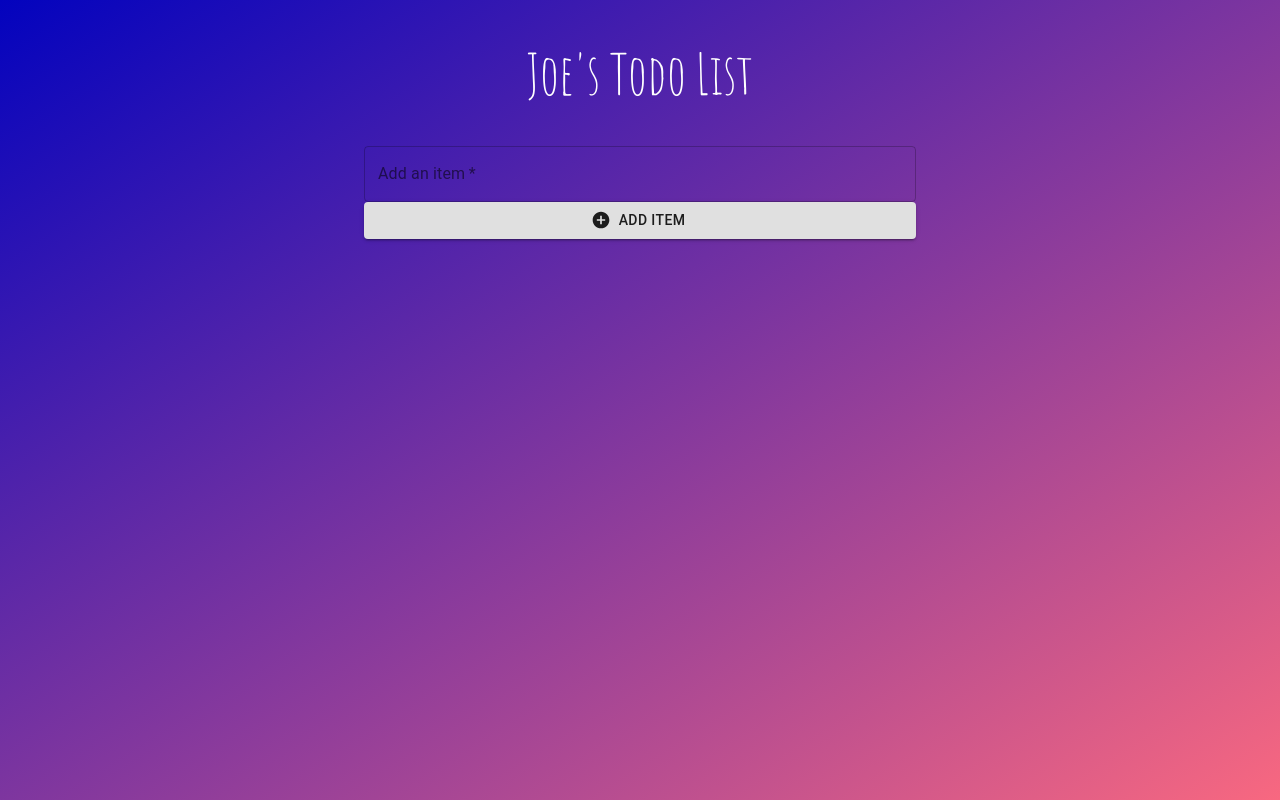
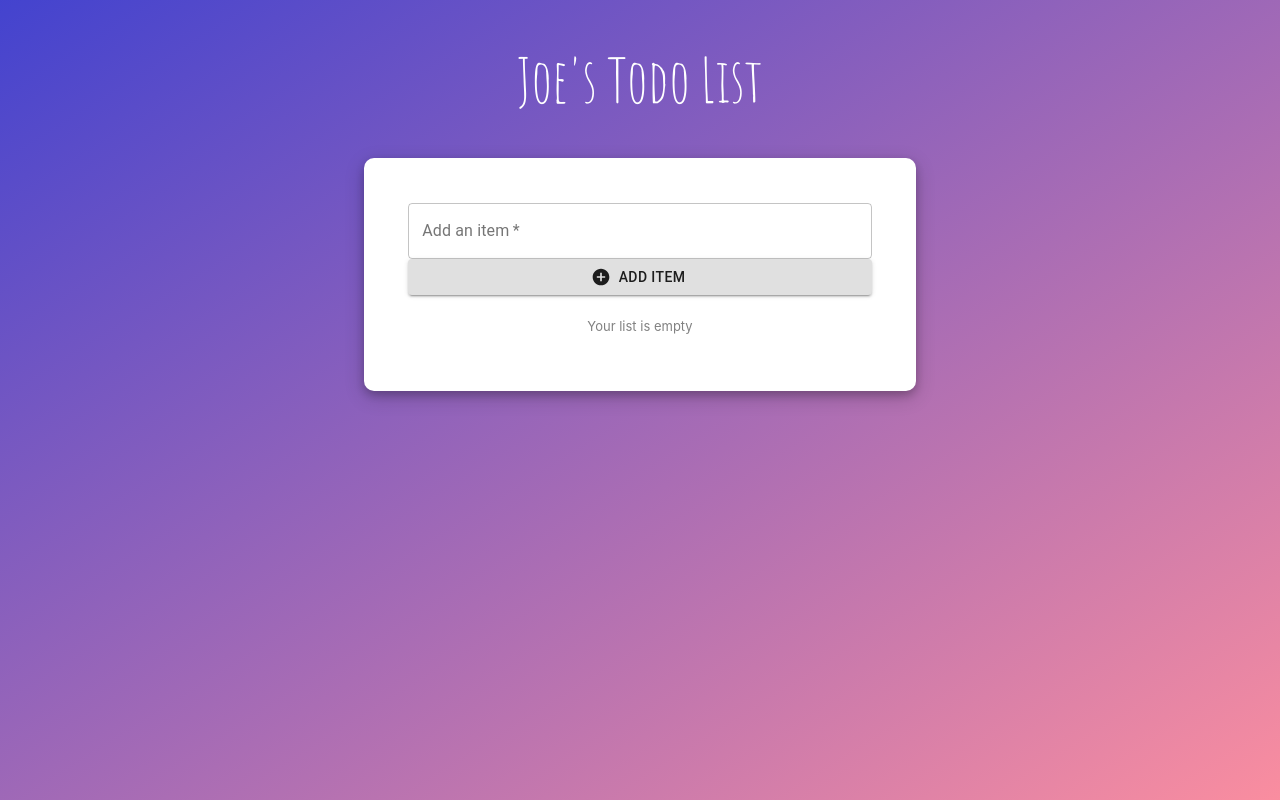
Before and after one commit to jseidel00/todolistapp, a React (Create React App) app: page / in a window 1280 px wide. Built offline with nearby package versions, Linux system fonts and the light colour scheme.

Commit message:
finished css

```diff
--- a/public/index.html
+++ b/public/index.html
@@ -30,7 +30,7 @@
       href="https://fonts.googleapis.com/css2?family=Amatic+SC:wght@400;700&family=Ubuntu:ital,wght@0,300;0,400;0,500;0,700;1,300;1,400;1,500;1,700&display=swap"
       rel="stylesheet"
     />
-    <title>React App</title>
+    <title>Joe's Todo App</title>
   </head>
   <body>
     <noscript>You need to enable JavaScript to run this app.</noscript>
--- a/src/App.css
+++ b/src/App.css
@@ -1,24 +1,33 @@
 .app {
   background-image: linear-gradient(
     to bottom right,
-    rgb(3, 3, 190),
-    rgb(248, 104, 128)
+    rgba(3, 3, 190, 0.747),
+    rgba(248, 104, 128, 0.753)
   );
+
   min-height: 100vh;
   display: flex;
 }
 
 .title {
   color: white;
-  font-size: 350%;
+  font-size: 380%;
   font-weight: 500;
   text-align: center;
 }
 
-.list {
-  color: white;
+.box {
+  background-color: rgb(255, 255, 255);
+  padding: 8%;
+  border-radius: 10px;
+  box-shadow: 0 4px 8px 0 rgba(0, 0, 0, 0.2), 0 6px 20px 0 rgba(0, 0, 0, 0.19);
 }
 
-.textfield {
-  color: white !important;
+.empty_message {
+  font-size: small;
+  color: rgb(129, 129, 129);
+  padding-top: 10px;
+  text-align: center;
+  font-family: -apple-system, BlinkMacSystemFont, "Segoe UI", Roboto, Oxygen,
+    Ubuntu, Cantarell, "Open Sans", "Helvetica Neue", sans-serif;
 }
--- a/src/components/Item.js
+++ b/src/components/Item.js
@@ -52,13 +52,14 @@ function Item({ items, checkItem, removeItem, updateItem }) {
     );
   }
 
-  return (
+  return items.length ? (
     <List>
       {items.map((item, index) => (
         <ListItem
           key={index}
           onClick={() => checkItem(item.id)}
           role={undefined}
+          divider={true}
         >
           <ListItemIcon>
             <Checkbox
@@ -80,6 +81,8 @@ function Item({ items, checkItem, removeItem, updateItem }) {
         </ListItem>
       ))}
     </List>
+  ) : (
+    <p className="empty_message">Your list is empty</p>
   );
 }
 
--- a/src/components/List.js
+++ b/src/components/List.js
@@ -34,6 +34,7 @@ function List() {
   return (
     <Container maxWidth="sm" className="list">
       <h1 className="title">Joe's Todo List</h1>
+      <div className="box">
         <Form onSubmit={addItem} />
         <Item
           items={items}
@@ -41,6 +42,7 @@ function List() {
           removeItem={removeItem}
           updateItem={updateItem}
         />
+      </div>
     </Container>
   );
 }
```
Also changed, not shown: 1 other file (tests, documents, lock files or other folders). Lines whose indentation alone changed are shown as unchanged.
